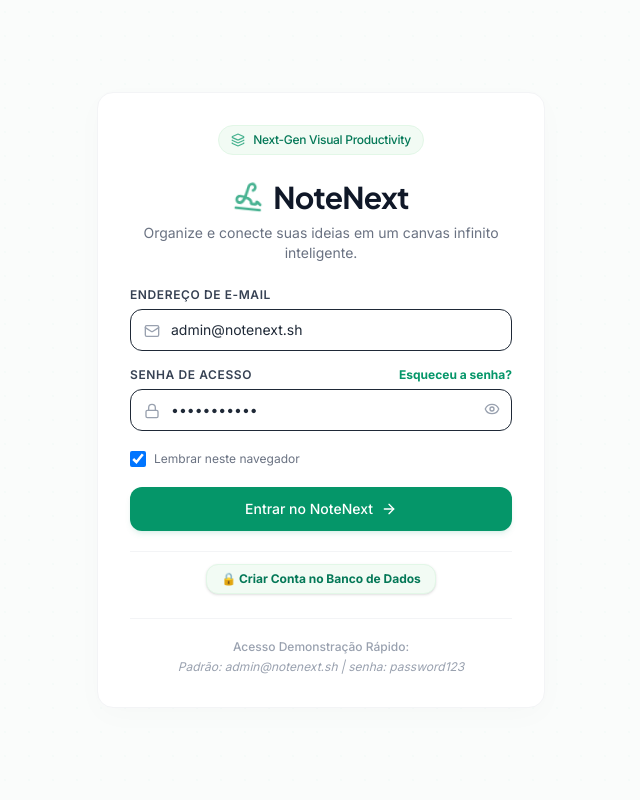
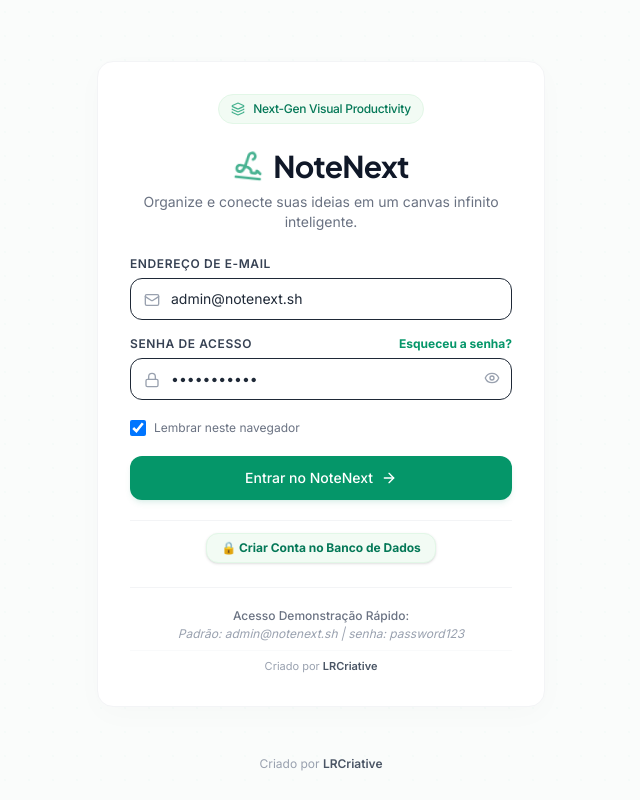
Before and after one commit to lrpassos/NoteNext, a React (Vite) app: page / in a window 1280 px wide. Shown: the whole page, without its empty margins (319-959 px from the left). Built offline with nearby package versions, Linux system fonts and the light colour scheme.

Commit message:
feat: add Azure MSAL authentication dependencies
Integrate @azure/msal-browser and @azure/msal-react to enable authentication flows. Also updated the LoginScreen layout to improve vertical alignment.

```diff
--- a/src/components/LoginScreen.tsx
+++ b/src/components/LoginScreen.tsx
@@ -203,7 +203,7 @@ export default function LoginScreen({ onLoginSuccess }: LoginScreenProps) {
   };
 
   return (
-    <div className="min-h-screen relative overflow-hidden bg-[#fafcfb] flex items-center justify-center font-sans p-4">
+    <div className="min-h-screen relative overflow-hidden bg-[#fafcfb] flex flex-col items-center justify-between font-sans p-4">
       {/* Decorative Orbs */}
       <div className="absolute top-[-10%] left-[-10%] w-[40rem] h-[40rem] rounded-full bg-brand-50 blur-[130px] -z-10 pointer-events-none opacity-80" />
       <div className="absolute bottom-[-15%] right-[-10%] w-[50rem] h-[50rem] rounded-full bg-emerald-50/50 blur-[150px] -z-10 pointer-events-none opacity-80" />
@@ -211,7 +211,11 @@ export default function LoginScreen({ onLoginSuccess }: LoginScreenProps) {
       {/* Grid Overlay */}
       <div className="absolute inset-0 milanote-grid opacity-[0.4] pointer-events-none" />
 
-      <AnimatePresence mode="wait">
+      {/* Spacer to balance vertical centering with the footer */}
+      <div className="w-full h-2 hidden sm:block pointer-events-none" />
+
+      <div className="w-full flex-1 flex items-center justify-center my-auto z-10">
+        <AnimatePresence mode="wait">
         {!isEnteringApp ? (
           <motion.div
             key="login-box"
@@ -535,9 +539,14 @@ export default function LoginScreen({ onLoginSuccess }: LoginScreenProps) {
             )}
 
             {/* Simulated Demo Accounts Footer */}
-            <div className="mt-6 pt-5 border-t border-gray-100 text-center text-xs text-gray-400">
-              <span className="block font-medium mb-1">Acesso Demonstração Rápido:</span>
-              <span className="block italic text-gray-400">Padrão: admin@notenext.sh | senha: password123</span>
+            <div className="mt-6 pt-5 border-t border-gray-100 text-center text-xs text-gray-400 space-y-2">
+              <div>
+                <span className="block font-medium text-gray-500 mb-0.5">Acesso Demonstração Rápido:</span>
+                <span className="block italic text-gray-400">Padrão: admin@notenext.sh | senha: password123</span>
+              </div>
+              <div className="pt-2 border-t border-gray-50 text-[11px] text-gray-400">
+                Criado por <span className="font-semibold text-gray-600">LRCriative</span>
+              </div>
             </div>
           </motion.div>
         ) : (
@@ -593,7 +602,15 @@ export default function LoginScreen({ onLoginSuccess }: LoginScreenProps) {
             </div>
           </motion.div>
         )}
-      </AnimatePresence>
+        </AnimatePresence>
+      </div>
+
+      {/* Rodapé da Página de Login */}
+      <footer id="login-page-footer" className="w-full text-center py-3 text-xs text-gray-400 z-10">
+        <p>
+          Criado por <span className="font-semibold text-gray-600">LRCriative</span>
+        </p>
+      </footer>
     </div>
   );
 }
```
Also changed, not shown: 1 other file (tests, documents, lock files or other folders).
